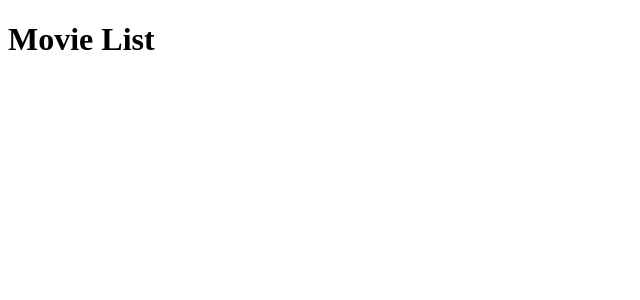
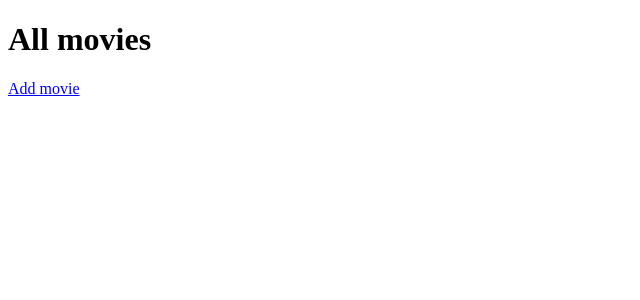
Before and after one commit to kristiania-pg6301-2022/pg6301-demos, a React (Vite) app in the folder client/: page /movies in a window 1280 px wide. Shown: the top 300 px of the page, without its empty margins (0-640 px from the left). Built offline with nearby package versions, Linux system fonts and the light colour scheme.

Commit message:
Create, list and retrieve movies (locally on client)

```diff
--- a/client/src/application.jsx
+++ b/client/src/application.jsx
@@ -1,5 +1,6 @@
 import * as React from "react";
 import {BrowserRouter, Link, Route, Routes} from "react-router-dom";
+import {Movies} from "./movies";
 
 export function FrontPage() {
     return <>
@@ -11,18 +12,13 @@ export function FrontPage() {
     </>;
 }
 
-function Movies() {
-    return <Routes>
-        <Route path={"/"} element={<h1>Movie List</h1>} />
-        <Route path={"/new"} element={<h1>Add new movie</h1>} />
-    </Routes>;
+export function Application() {
+    return <React.StrictMode>
+        <BrowserRouter>
+            <Routes>
+                <Route path={"/"} element={<FrontPage/>}/>
+                <Route path={"/movies/*"} element={<Movies/>}/>
+            </Routes>
+        </BrowserRouter>
+    </React.StrictMode>
 }
-
-export function Application() {
-    return <BrowserRouter>
-        <Routes>
-            <Route path={"/"} element={<FrontPage />} />
-            <Route path={"/movies/*"} element={<Movies />} />
-        </Routes>
-    </BrowserRouter>
-}
--- /dev/null
+++ b/client/src/movies.jsx
@@ -0,0 +1,97 @@
+import {Link, Route, Routes, useNavigate, useParams} from "react-router-dom";
+import * as React from "react";
+import {useEffect, useState} from "react";
+
+function ListMovies({moviesApi}) {
+    const [movies, setMovies] = useState();
+    useEffect(async () => {
+        setMovies(await moviesApi.listMovies());
+    }, [])
+
+    return <>
+        <h1>All movies</h1>
+        <Link to={"new"}>Add movie</Link>
+        {movies && movies.map(({id, title}) =>
+            <div key={id}><Link to={id}>{title}</Link></div>
+        )}
+    </>;
+}
+
+function AddMovie({moviesApi}) {
+    const [title, setTitle] = useState("");
+    const [plot, setPlot] = useState("");
+
+    const navigate = useNavigate();
+
+
+    async function handleSubmit(e) {
+        e.preventDefault();
+        await moviesApi.createMovie({
+            title, plot
+        });
+        navigate("..");
+    }
+
+    return <form onSubmit={handleSubmit}>
+        <h1>Add Movie</h1>
+        <div>
+            <label>Title:</label>
+            <input value={title} onChange={e => setTitle(e.target.value)}/>
+        </div>
+        <div>
+            <label>Plot:</label>
+            <input value={plot} onChange={e => setPlot(e.target.value)}/>
+        </div>
+        <div>
+            <button disabled={title.length === 0 || plot.length === 0}>Submit</button>
+        </div>
+    </form>;
+}
+
+function ShowMovie({moviesApi}) {
+    const {id} = useParams();
+    const [movie, setMovie] = useState();
+    useEffect(async () => {
+        setMovie(await moviesApi.getMovie(id));
+    }, [id])
+
+
+    if (!movie) {
+        return <div>Please wait</div>;
+    }
+
+    return <>
+        <h1>{movie.title}</h1>
+        <div>{movie.plot}</div>
+        </>;
+}
+
+export function Movies() {
+    const [movies, setMovies] = useState([]);
+
+    async function createMovie(movie) {
+        setMovies(value => [...value, {id: value.length.toString(), ...movie}]);
+    }
+
+    async function listMovies() {
+        return movies;
+    }
+
+    async function getMovie(id) {
+        const movie = movies.find(m => m.id === id);
+        if (!movie) {
+            console.log({id, movies});
+        }
+        return movie;
+    }
+
+    const moviesApi = {
+        createMovie, listMovies, getMovie
+    };
+
+    return <Routes>
+        <Route path={"/"} element={<ListMovies moviesApi={moviesApi}/>}/>
+        <Route path={"/new"} element={<AddMovie moviesApi={moviesApi}/>}/>
+        <Route path={"/:id"} element={<ShowMovie moviesApi={moviesApi}/>}/>
+    </Routes>;
+}
```
